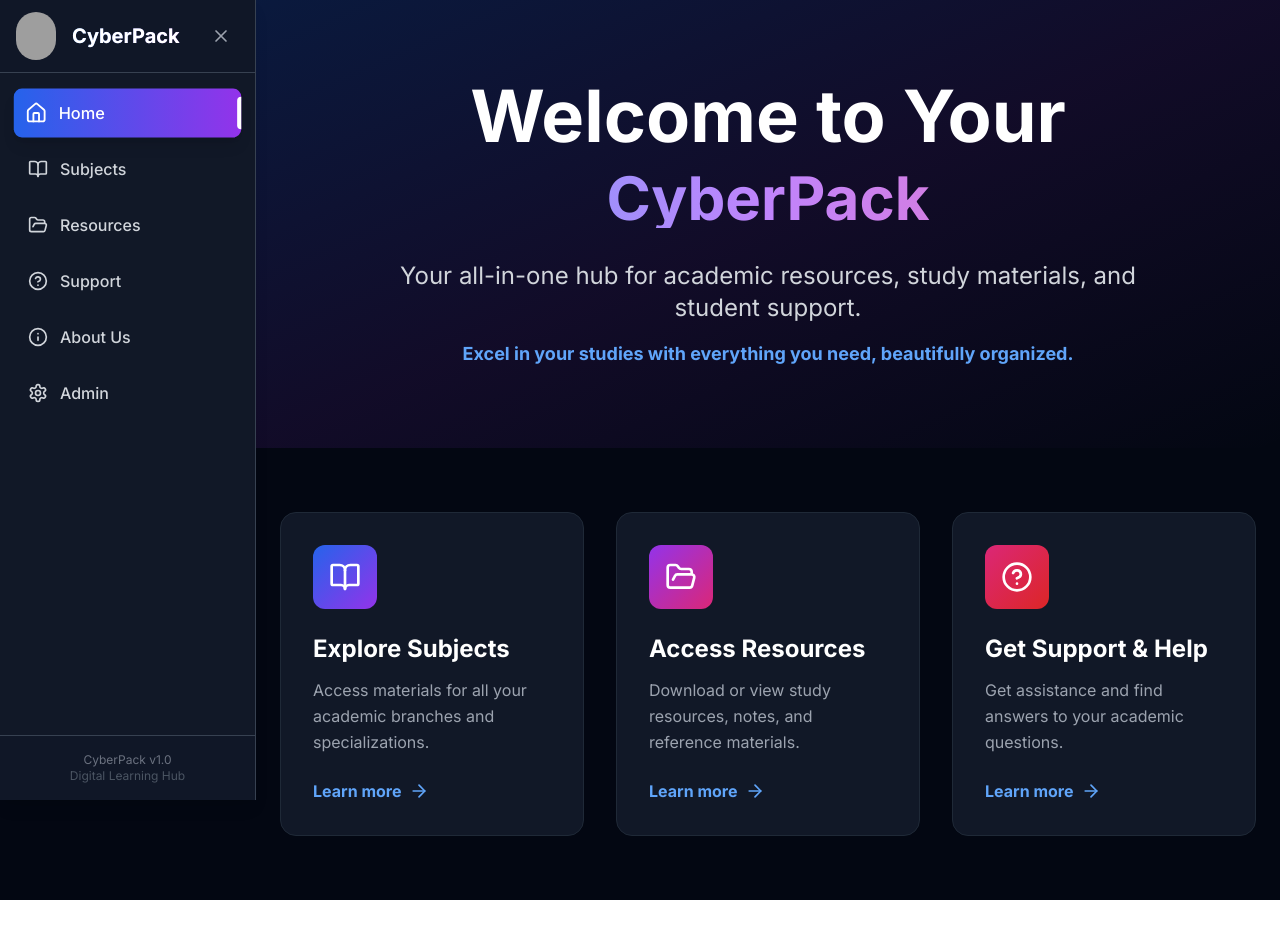
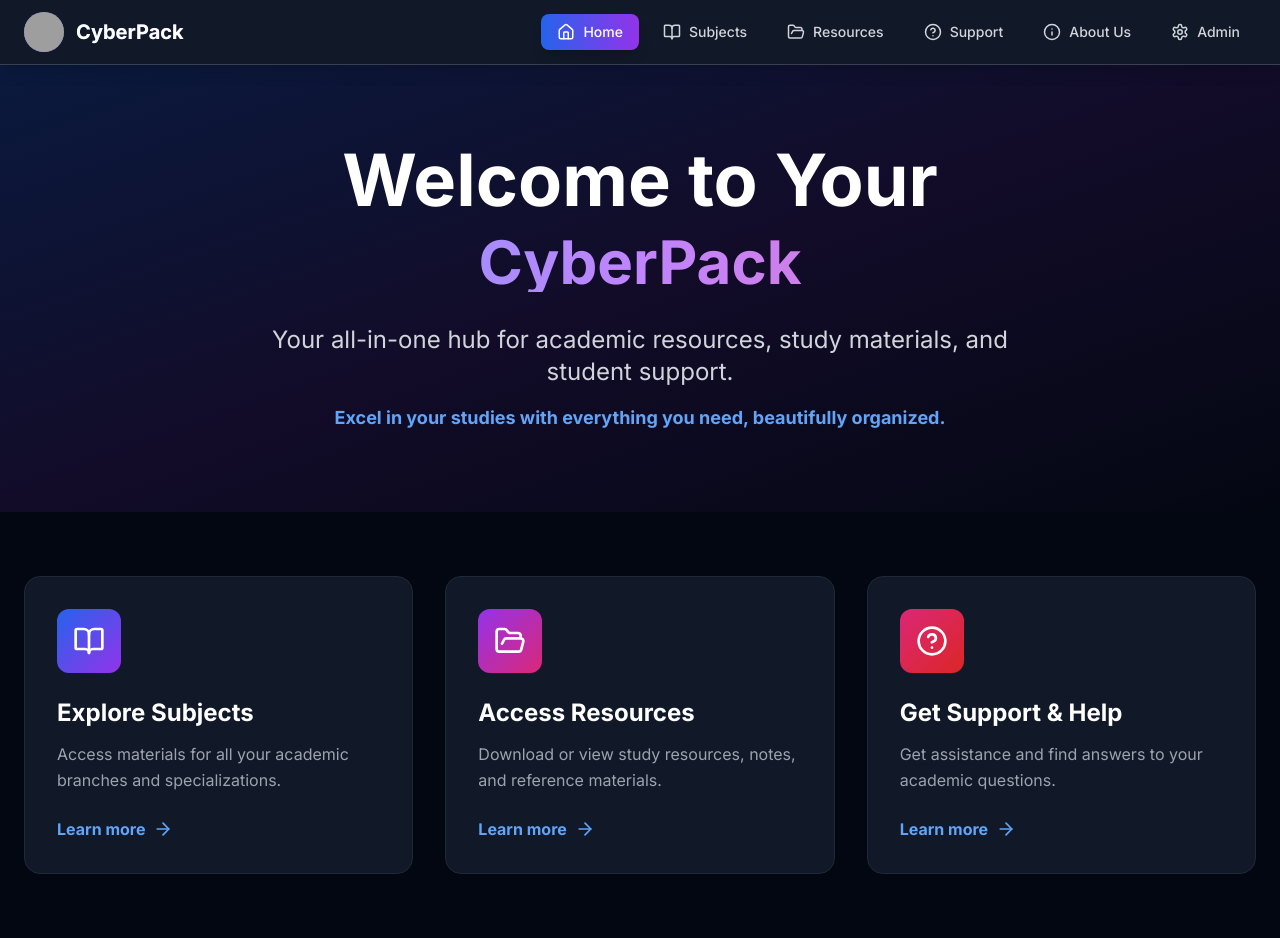
Before and after one commit to SICROMONOCO/CyberPack, a React (Vite) app: page / in a window 1280 px wide. Before the commit the page ends 900 px from the top, so only its background shows below. Built offline with nearby package versions, Linux system fonts and the light colour scheme; grey boxes are pictures that could not be loaded.

Commit message:
Convert sidebar to top bar for desktop view
Co-authored-by: SICROMONOCO <187194312+SICROMONOCO@users.noreply.github.com>

```diff
--- /dev/null
+++ b/src/components/TopBar.tsx
@@ -0,0 +1,66 @@
+import React from 'react';
+import { Home, BookOpen, FolderOpen, HelpCircle, Info, Settings } from 'lucide-react';
+import { cn } from '@/lib/utils';
+
+interface TopBarProps {
+  activeItem: string;
+  onItemClick: (item: string) => void;
+}
+
+const TopBar = ({ activeItem, onItemClick }: TopBarProps) => {
+  const menuItems = [
+    { id: 'home', label: 'Home', icon: Home },
+    { id: 'subjects', label: 'Subjects', icon: BookOpen },
+    { id: 'resources', label: 'Resources', icon: FolderOpen },
+    { id: 'support', label: 'Support', icon: HelpCircle },
+    { id: 'about', label: 'About Us', icon: Info },
+    { id: 'admin', label: 'Admin', icon: Settings },
+  ];
+
+  return (
+    <div className="fixed top-0 left-0 right-0 bg-gray-900 border-b border-gray-700 z-50 shadow-lg backdrop-blur-sm">
+      <div className="flex items-center justify-between px-6 h-16">
+        {/* Logo and Title */}
+        <div className="flex items-center gap-3">
+          <div className="flex items-center justify-center w-10 h-10 rounded-full bg-gradient-to-br from-blue-500 to-purple-600">
+            <img
+              src="https://github.com/SICROMONOCO/CyberPack/blob/main/CsR2.png?raw=true"
+              alt="Cybersecurity Resources"
+              className="w-10 h-10 object-cover rounded-full"
+            />
+          </div>
+          <h1 className="text-xl font-bold text-white bg-gradient-to-r from-blue-400 to-purple-400 bg-clip-text text-transparent">
+            CyberPack
+          </h1>
+        </div>
+
+        {/* Navigation */}
+        <nav className="flex items-center gap-2">
+          {menuItems.map((item) => {
+            const Icon = item.icon;
+            const isActive = activeItem === item.id;
+
+            return (
+              <button
+                key={item.id}
+                onClick={() => onItemClick(item.id)}
+                className={cn(
+                  "flex items-center gap-2 px-4 py-2 rounded-lg transition-all duration-200",
+                  "focus:outline-none focus:ring-2 focus:ring-blue-500 focus:ring-offset-2 focus:ring-offset-gray-900",
+                  isActive
+                    ? "bg-gradient-to-r from-blue-600 to-purple-600 text-white shadow-lg"
+                    : "text-gray-300 hover:bg-gray-800 hover:text-white"
+                )}
+              >
+                <Icon size={18} />
+                <span className="font-medium text-sm">{item.label}</span>
+              </button>
+            );
+          })}
+        </nav>
+      </div>
+    </div>
+  );
+};
+
+export default TopBar;
--- a/src/pages/Index.tsx
+++ b/src/pages/Index.tsx
@@ -1,7 +1,7 @@
 import React, { useState, useEffect } from 'react';
 import { useNavigate } from 'react-router-dom';
 import { cn } from '@/lib/utils';
-import Sidebar from '@/components/Sidebar';
+import TopBar from '@/components/TopBar';
 import BottomBar from '@/components/BottomBar';
 import HomePage from '@/components/HomePage';
 import SubjectsPage from '@/components/SubjectsPage';
@@ -11,13 +11,8 @@ import AboutPage from '@/components/AboutPage';
 import useMobile from '@/hooks/use-mobile';
 
 const Index = () => {
-  const [isCollapsed, setIsCollapsed] = useState(false);
   const [activeItem, setActiveItem] = useState('home');
   const isMobile = useMobile();
-
-  const handleToggle = () => {
-    setIsCollapsed(!isCollapsed);
-  };
 
   const navigate = useNavigate();
 
@@ -47,11 +42,9 @@ const Index = () => {
   };
 
   return (
-    <div className="min-h-screen bg-gray-950 flex">
+    <div className="min-h-screen bg-gray-950 flex flex-col">
       {!isMobile && (
-        <Sidebar
-          isCollapsed={isCollapsed}
-          onToggle={handleToggle}
+        <TopBar
           activeItem={activeItem}
           onItemClick={handleItemClick}
         />
@@ -59,8 +52,8 @@ const Index = () => {
 
       <main
         className={cn(
-          "flex-1 transition-all duration-300 overflow-auto",
-          isMobile ? "pb-16" : (isCollapsed ? "ml-20" : "ml-64")
+          "flex-1 overflow-auto",
+          isMobile ? "pb-16" : "pt-16"
         )}
       >
         <div className="min-h-full">
```
